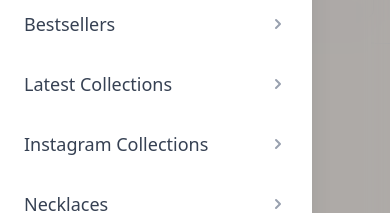
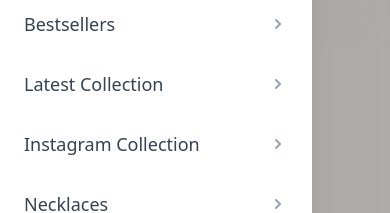
Before and after one commit to Rajashekhar-gridctrl/jewellery-ecommerce, a React (Vite) app: page / in a window 390 px wide. Both pictures are taken after a click on the button 31 px from the left and 75 px from the top of the page. Shown: the part 144-357 px from the top of the page. Built offline with nearby package versions, Linux system fonts and the light colour scheme.

Commit message:
Code Refactor

```diff
--- a/src/components/DesktopMenu.jsx
+++ b/src/components/DesktopMenu.jsx
@@ -1,16 +1,18 @@
+import { menuLinks } from "../data/MenuLinks"
+
 function DesktopMenu() {
   return (
     <div className="hidden md:flex items-center gap-10 mx-auto justify-center mt-4 pb-4">
       <ul className="flex gap-8 text-gray-700">
-        <li><a className="hover:text-gray-500" href="#products">All Products</a></li>
-        <li><a className="hover:text-gray-500" href="#solutions">Bestsellers</a></li>
-        <li><a className="hover:text-gray-500" href="#solutions">Latest Collection</a></li>
-        <li><a className="hover:text-gray-500" href="#solutions">Instagram Collection</a></li>
-        <li><a className="hover:text-gray-500" href="#solutions">Necklaces</a></li>
-        <li><a className="hover:text-gray-500" href="#resources">Earrings</a></li>
-        <li><a className="hover:text-gray-500" href="#developers">Bangles</a></li>
-        <li><a className="hover:text-gray-500" href="#pricing">Accessories</a></li>
-        <li><a className="hover:text-gray-500" href="#pricing">Wedding Store</a></li>
+        {
+          menuLinks.map((item, index) => (
+              <li key={index}>
+              <a className="hover:text-gray-500" href={item.href}>
+                {item.name}
+              </a>
+            </li>
+          ))
+        }
       </ul>
     </div>
   );
--- a/src/components/Logo.jsx
+++ b/src/components/Logo.jsx
@@ -2,7 +2,7 @@
 
 function Logo() {
   return (
-    <div className="font-logo text-xl text-[#996e21] text-center md:text-left w-full">
+    <div className="font-logo text-xl text-[#996e21] text-center md:text-left w-full pl-[36px] md:pl-0">
       Ramya Nagendra
     </div>
   )
--- a/src/components/MobileMenu.jsx
+++ b/src/components/MobileMenu.jsx
@@ -1,6 +1,7 @@
 import { useState, useEffect } from 'react';
 import { motion, AnimatePresence } from 'framer-motion';
 import { HiOutlineMenu, HiOutlineX, HiChevronRight } from 'react-icons/hi';
+import { menuLinks } from "../data/MenuLinks"
 
 function MobileMenu() {
   const [isOpen, setIsOpen] = useState(false);
@@ -11,23 +12,10 @@
     return () => (document.body.style.overflow = 'auto');
   }, [isOpen]);
 
-  const links = [
-    { name: 'All Products', href: '#' },
-    { name: 'Bestsellers', href: '#' },
-    { name: 'Latest Collections', href: '#' },
-    { name: 'Instagram Collections', href: '#' },
-    { name: 'Necklaces', href: '#' },
-    { name: 'Earrings', href: '#' },
-    { name: 'Bangles', href: '#' },
-    { name: 'Accessories', href: '#' },
-    { name: 'Wedding Store', href: '#' },
-  ];
-
   return (
     <div className="md:hidden z-50">
-      {/* Hamburger Icon */}
       {!isOpen && (
-        <button onClick={toggleMenu} className="text-gray-800 text-3xl focus:outline-none">
+        <button onClick={toggleMenu} className="text-[#996e21] text-3xl focus:outline-none mt-3">
           <motion.div
             initial={{ rotate: 0 }}
             animate={{ rotate: isOpen ? 90 : 0 }}
@@ -71,7 +59,7 @@
               </div>
 
               <ul className="flex flex-col gap-8 text-gray-700 text-lg">
-                {links.map((item, index) => (
+                {menuLinks.map((item, index) => (
                   <motion.li key={index} whileTap={{ scale: 0.95 }}>
                     <a
                       onClick={toggleMenu}
```
